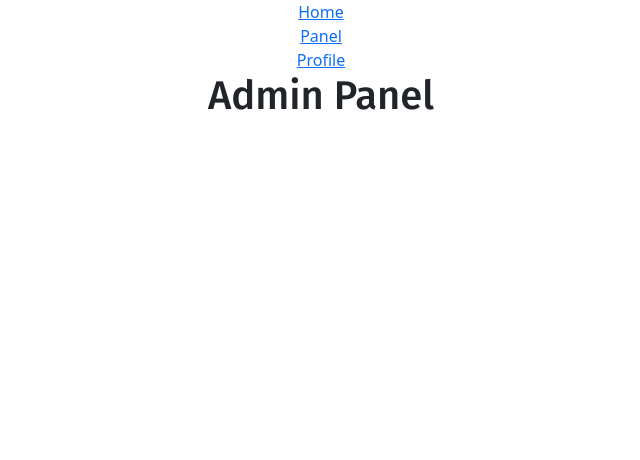
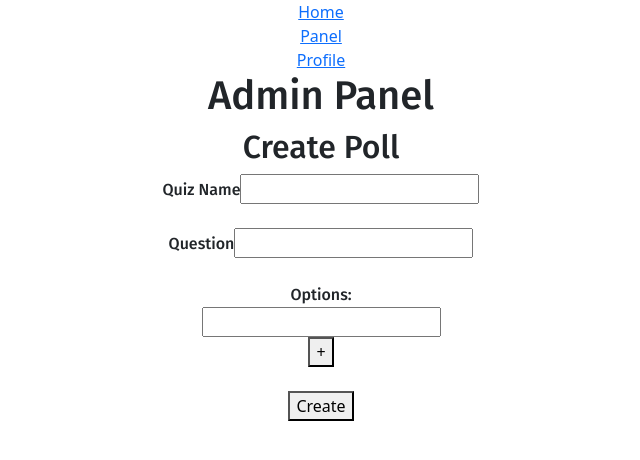
Before and after one commit to XSTRANGER-7/v, a React (Create React App) app: page /admin in a window 1280 px wide. Shown: the top 460 px of the page, without its empty margins (319-959 px from the left). Built offline with nearby package versions, Linux system fonts and the light colour scheme; no server answers.

Commit message:
feat: Create Poll

```diff
--- /dev/null
+++ b/src/components/Write.js
@@ -0,0 +1,78 @@
+import React, { useState } from 'react';
+import { database } from './firebase'; // Correct import
+import { ref, set, push } from 'firebase/database';
+import { useNavigate } from 'react-router-dom';
+
+function Write() {
+  // const navigate = useNavigate(); // Uncomment if you plan to use navigate
+
+  const [inputValue1, setInputValue1] = useState('');
+  const [inputValue2, setInputValue2] = useState('');
+  const [options, setOptions] = useState(['']); // State to store options
+
+  const handleOptionChange = (index, value) => {
+    const newOptions = [...options];
+    newOptions[index] = value;
+    setOptions(newOptions);
+  };
+
+  const addOption = () => {
+    setOptions([...options, '']);
+  };
+
+  const saveData = async () => {
+    try {
+      const newDocRef = push(ref(database, 'IndiVue/polls'));
+      await set(newDocRef, {
+        name: inputValue1,
+        question: inputValue2,
+        options: options
+      });
+      alert('Poll Created Successfully');
+    } catch (error) {
+      console.error('Error writing to Firebase Database:', error);
+      alert('Error: ' + error.message);
+    }
+  };
+
+  return (
+    <div>
+      <h2>Create Poll</h2>
+      <label htmlFor="name">Quiz Name</label>
+      <input
+        type='text'
+        id="name"
+        value={inputValue1}
+        onChange={(e) => setInputValue1(e.target.value)}
+      />
+      <br /><br />
+      <label htmlFor="question">Question</label>
+      <input
+        type='text'
+        id="question"
+        value={inputValue2}
+        onChange={(e) => setInputValue2(e.target.value)}
+      />
+      <br /><br />
+
+
+      <label>Options:</label>
+      {options.map((option, index) => (
+        <div key={index}>
+          <input
+            type="text"
+            value={option}
+            onChange={(e) => handleOptionChange(index, e.target.value)}
+          />
+        </div>
+      ))}
+      <button onClick={addOption}>+</button>
+      <br /><br />
+
+
+      <button onClick={saveData}>Create</button>
+    </div>
+  );
+}
+
+export default Write;
--- a/src/components/admin.js
+++ b/src/components/admin.js
@@ -1,5 +1,6 @@
 import React from 'react'
 import Navbar from './Navbar'
+import Write from './Write'
 
 const Admin = () => {
   console.log("On admin panel")
@@ -9,6 +10,7 @@ const Admin = () => {
     <div>
         <Navbar/>
       <h1>Admin Panel</h1>
+      <Write/>
     </div>
   )
 }
--- a/src/components/firebase.js
+++ b/src/components/firebase.js
@@ -2,6 +2,7 @@
 import { initializeApp } from "firebase/app";
 import {getAuth} from "firebase/auth";
 import {getFirestore} from "firebase/firestore";
+import { getDatabase } from 'firebase/database';
 // TODO: Add SDKs for Firebase products that you want to use
 // https://firebase.google.com/docs/web/setup#available-libraries
 
@@ -21,4 +22,6 @@ const app = initializeApp(firebaseConfig);
 
 export const auth=getAuth();
 export const db=getFirestore(app);
+export const database = getDatabase(app);
+
 export default app;
```
